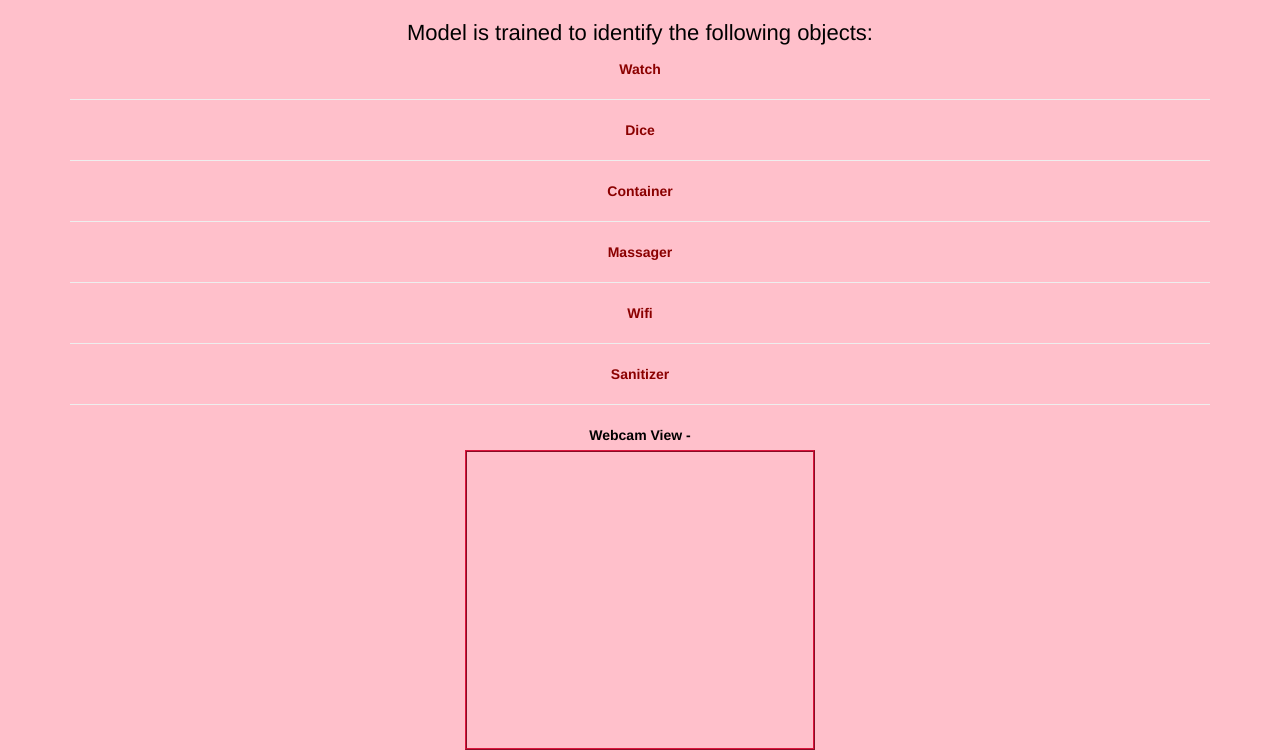
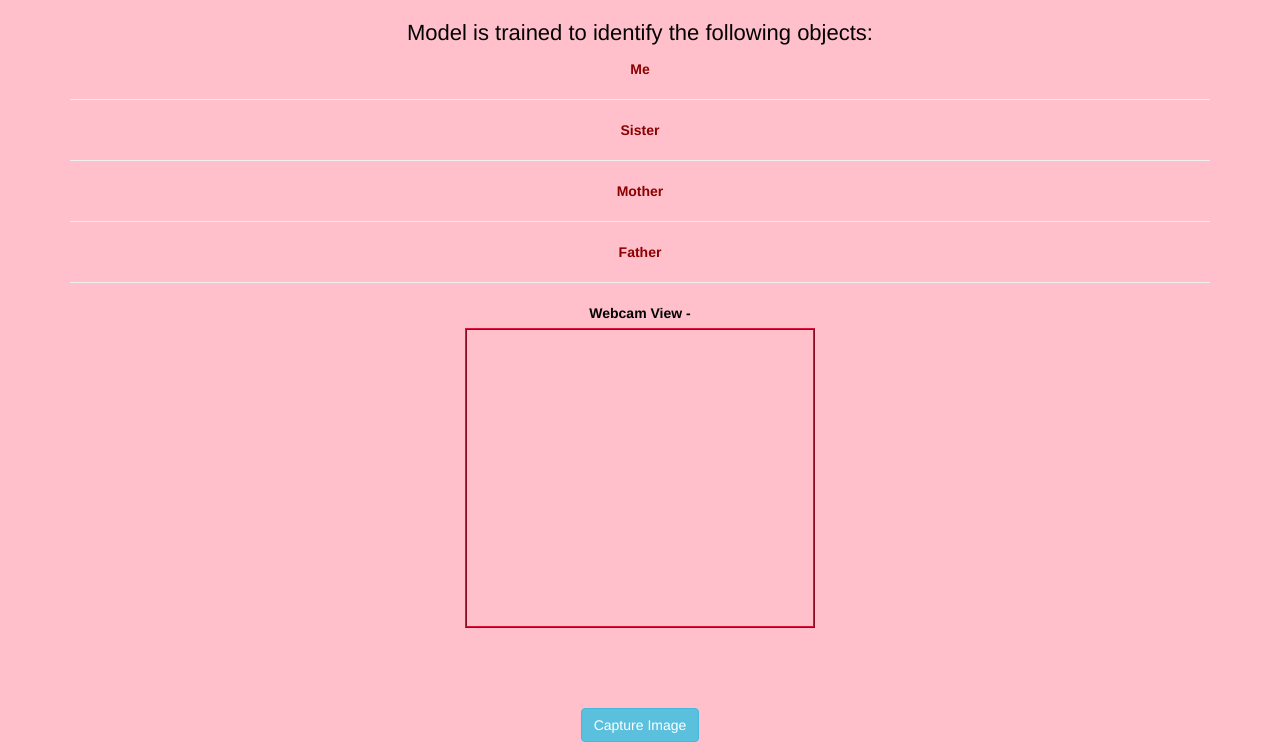
Before and after one commit to Winning0825/Project---No.103, a plain HTML site: page index.html in a window 1280 px wide. Shown: the part 68-820 px from the top of the page. Drawn offline with nearby package versions, Linux system fonts and the light colour scheme; a script that the page names is missing.

Commit message:
Update index.html

```diff
--- a/index.html
+++ b/index.html
@@ -23,17 +23,13 @@
       <p style="font-size: 22px;">Model is trained to identify the following objects: </p>
 
       <b class="name_of_objects">
-        Watch
+        Me
         <hr>
-        Dice
+        Sister
         <hr>
-        Container
+        Mother
         <hr>
-        Massager
-        <hr>
-        Wifi
-        <hr>
-        Sanitizer
+        Father
         <hr>
         </b>
 
```
